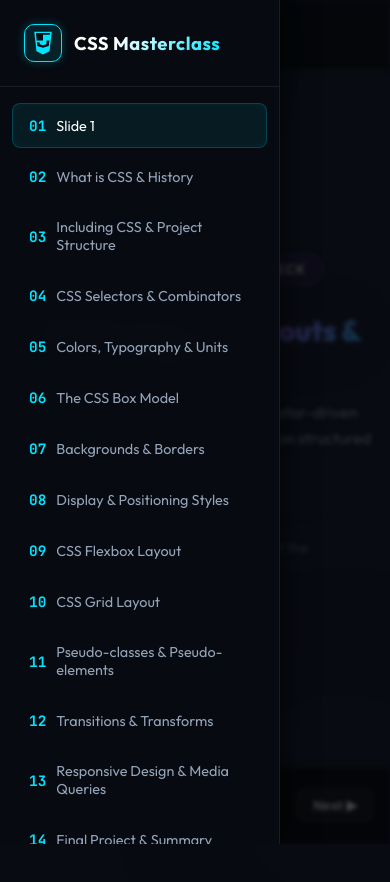
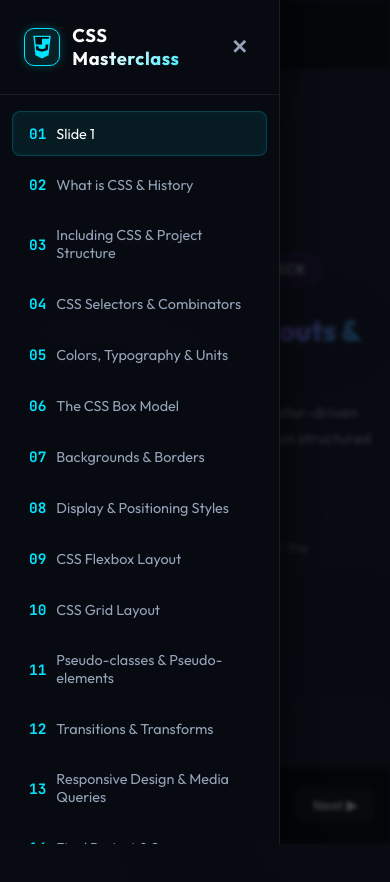
Before and after one commit to Mshayan2/CSS_Notes, a plain HTML site: page index.html in a window 390 px wide. Both pictures are taken after a click on the button "📁 Index". Shown: the top 882 px of the page. Drawn offline with Linux system fonts and the light colour scheme.

Commit message:
feat: implement responsive mobile layouts and toggle sidebar navigation with close button

```diff
--- a/index.html
+++ b/index.html
@@ -21,6 +21,7 @@
                     </svg>
                 </div>
                 <h1 class="sidebar-title">CSS Masterclass</h1>
+                <button class="close-sidebar-btn" id="close-sidebar" aria-label="Close sidebar">✕</button>
             </div>
             <nav class="sidebar-nav" id="sidebar-nav"></nav>
         </aside>
--- a/script.js
+++ b/script.js
@@ -101,6 +101,26 @@ document.addEventListener('DOMContentLoaded', () => {
     toggleSidebarBtn.addEventListener('click', () => {
         sidebar.classList.toggle('collapsed');
     });
+
+    // Close Sidebar (Inside Sidebar Header on Mobile)
+    const closeSidebarBtn = document.getElementById('close-sidebar');
+    if (closeSidebarBtn) {
+        closeSidebarBtn.addEventListener('click', () => {
+            sidebar.classList.add('collapsed');
+        });
+    }
+
+    // Close sidebar on mobile when clicking anywhere in the main container
+    const presentationContainer = document.querySelector('.presentation-container');
+    if (presentationContainer) {
+        presentationContainer.addEventListener('click', (e) => {
+            if (window.innerWidth <= 768 && !sidebar.classList.contains('collapsed')) {
+                if (!e.target.closest('#toggle-sidebar') && !e.target.closest('#sidebar')) {
+                    sidebar.classList.add('collapsed');
+                }
+            }
+        });
+    }
 
     // 3. KEYBOARD LISTENERS
     document.addEventListener('keydown', (e) => {
--- a/styles.css
+++ b/styles.css
@@ -125,6 +125,29 @@ body::after {
     background: linear-gradient(135deg, #fff 30%, var(--accent-primary) 100%);
     -webkit-background-clip: text;
     -webkit-text-fill-color: transparent;
+}
+
+.close-sidebar-btn {
+    display: none;
+    background: transparent;
+    border: none;
+    color: #94a3b8;
+    font-size: 1.25rem;
+    font-weight: 600;
+    cursor: pointer;
+    padding: 6px;
+    margin-left: auto;
+    border-radius: 50%;
+    transition: var(--transition-smooth);
+    width: 32px;
+    height: 32px;
+    align-items: center;
+    justify-content: center;
+}
+
+.close-sidebar-btn:hover {
+    color: var(--accent-primary);
+    background: rgba(255, 255, 255, 0.05);
 }
 
 .sidebar-nav {
@@ -1087,6 +1110,10 @@ body::after {
         transform: translateX(0);
     }
 
+    .close-sidebar-btn {
+        display: flex;
+    }
+
     /* Blur and dim backdrop when sidebar is open */
     .app-container:has(.sidebar:not(.collapsed)) .presentation-container {
         filter: brightness(0.3) blur(2px);
```
